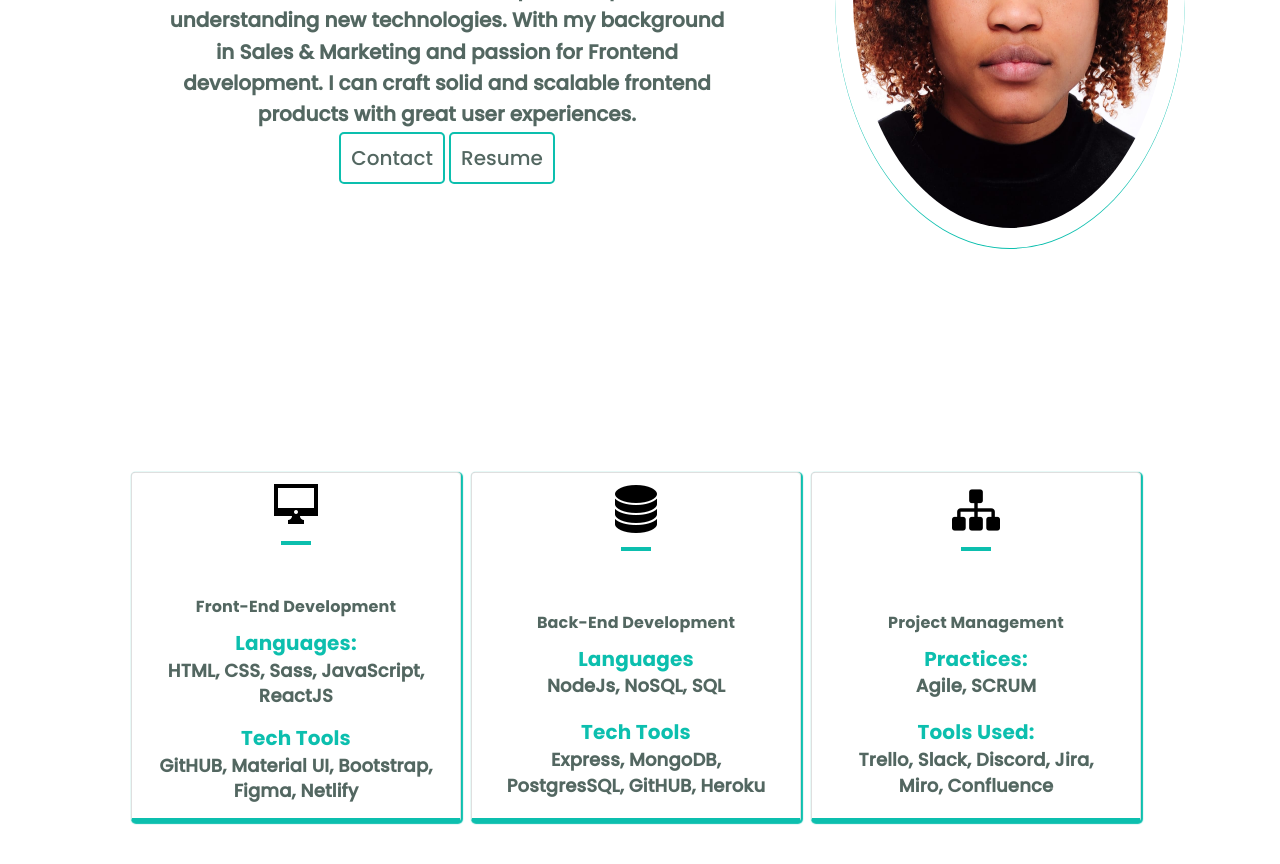
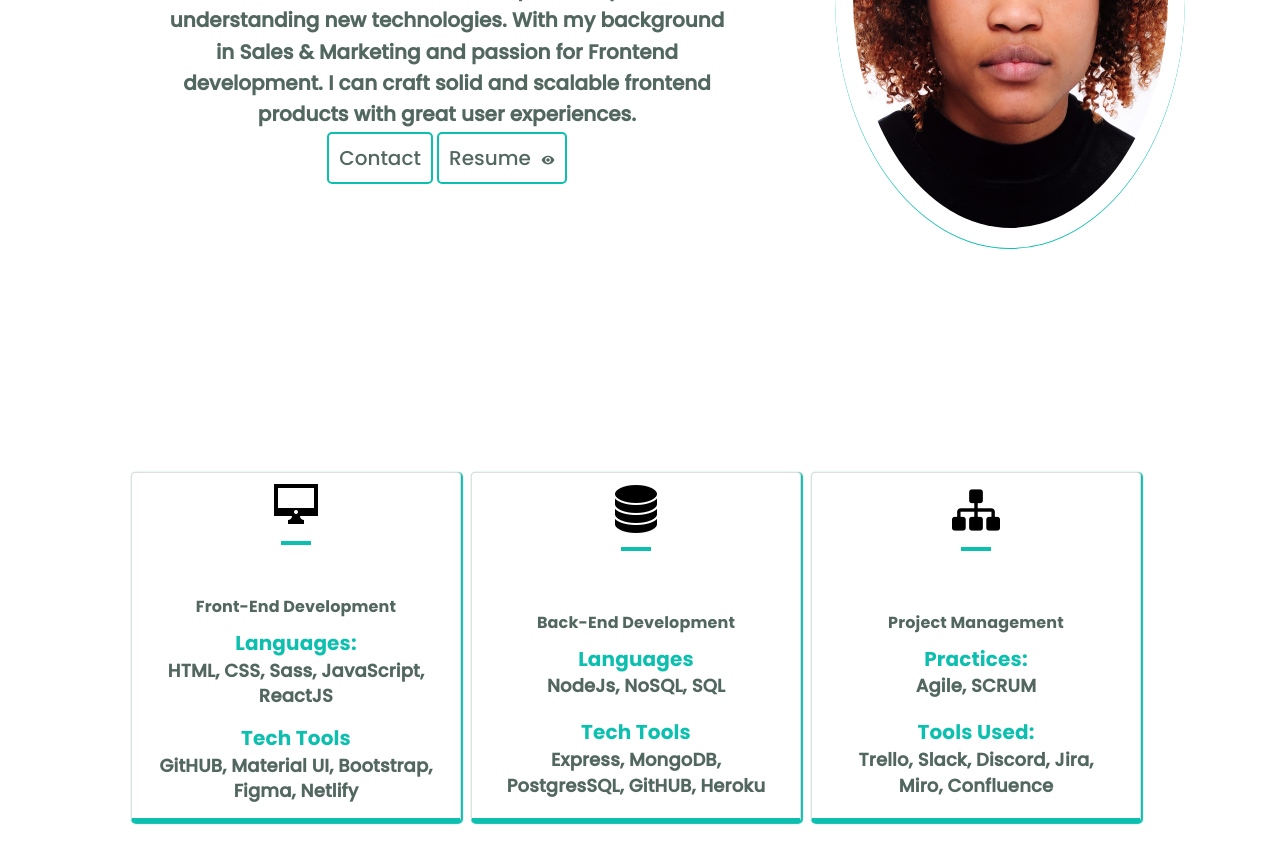
Before and after one commit to Eunnylans/Eunice_Portfolio, a React (Create React App) app: page / in a window 1280 px wide. Shown: the part 1160-2024 px from the top of the page. Built offline with nearby package versions, Linux system fonts and the light colour scheme; a web font is replaced by a local one.

Commit message:
New Features

```diff
--- a/src/Components/AboutMe.js
+++ b/src/Components/AboutMe.js
@@ -1,3 +1,5 @@
+import VisibilityIcon from "@material-ui/icons/Visibility";
+import EmailOutlinedIcon from "@material-ui/icons/Visibility";
 import { saveAs } from "file-saver";
 import React, { useContext, useRef, useState } from "react";
 import { FaSass } from "react-icons/fa";
@@ -171,6 +173,10 @@ const Aboutme = () => {
             </LinkScroll>{" "}
             <a className="highlighted-btn" onClick={saveFile} target="_blank">
               Resume
+              <VisibilityIcon
+                fontSize="medium"
+                style={{ paddingLeft: "10px" }}
+              />
             </a>
           </div>
         </div>
--- a/src/styles/components/_aboutme.scss
+++ b/src/styles/components/_aboutme.scss
@@ -67,7 +67,7 @@
     a.highlighted-btn {
       border-radius: 5px;
       padding: 10px 10px;
-      width: 50%;
+      // width: 50%;
       line-height: 3;
       cursor: pointer;
       transition: 0.2s;
@@ -99,7 +99,7 @@
       border-radius: 5px;
       padding: 10px 10px;
       line-height: 3;
-      width: 50%;
+      // width: 50%;
       cursor: pointer;
       transition: 0.2s;
       font-size: $fontsize-largeText;
--- a/src/styles/components/_messages.scss
+++ b/src/styles/components/_messages.scss
@@ -61,6 +61,10 @@
         color: $darkgreen;
       }
     }
+
+    input:focus-within {
+      outline: 1px auto $aqua;
+    }
     textarea {
       font-family: "Poppins Medium";
       font-weight: bold;
@@ -76,6 +80,10 @@
         font-size: $fontsize-minText;
         color: $darkgreen;
       }
+    }
+
+    textarea:focus-within {
+      outline: 1px auto $aqua;
     }
     .submitButton {
       cursor: pointer;
```
